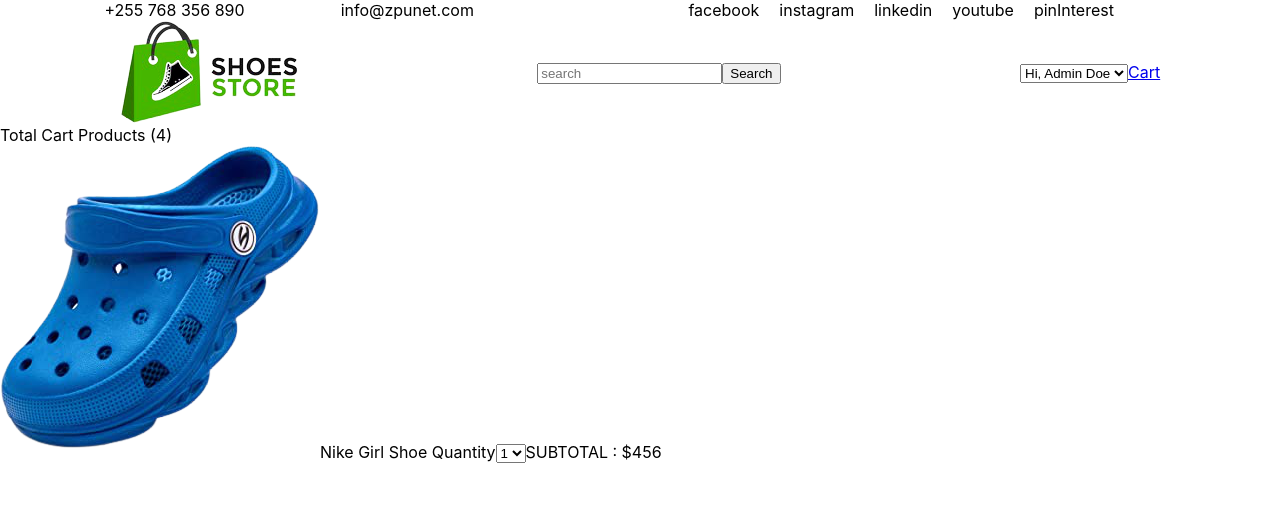
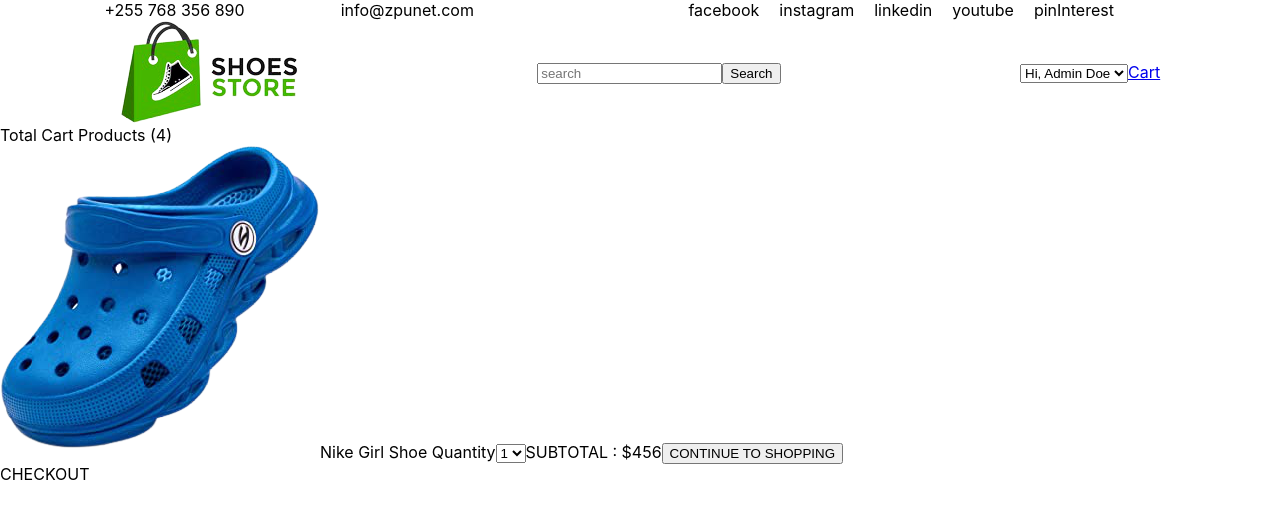
Before and after one commit to ArpitRituraj/FrontEndShoeShop, a React (Create React App) app in the folder shoeshop/: page /cart in a window 1280 px wide. Shown: the top 518 px of the page. Built offline with nearby package versions, Linux system fonts and the light colour scheme.

Commit message:
added Subtotal Feature in Cart

```diff
--- a/shoeshop/src/Components/Login.js
+++ b/shoeshop/src/Components/Login.js
@@ -1,4 +1,5 @@
 import { useState } from "react";
+import { Link } from "react-router-dom";
 import Header from "./Header";
 import HeaderDown from "./HeaderDown";
 const Login=()=>{
@@ -15,13 +16,17 @@ const [price,totalPrice]=useState(456);
                   <img alt='Image' src="/images/2.png"></img>
                   <span>Nike Girl Shoe</span>
                   <span> Quantity
-                      <select onChange={(e)=>totalPrice((e.target.value)* price)}>
+                      <select onChange={(e)=>totalPrice((e.target.value)* 456)}>
                           <option>1</option>
                           <option>2</option>
                           <option>3</option>
                       </select>
                   </span>
                   <span>SUBTOTAL : ${price}</span>
+                  <Link to='/'>
+                  <button>CONTINUE TO SHOPPING</button>
+                  </Link>
+                  <div>CHECKOUT</div>
               </div>
         </div>
     )
```
